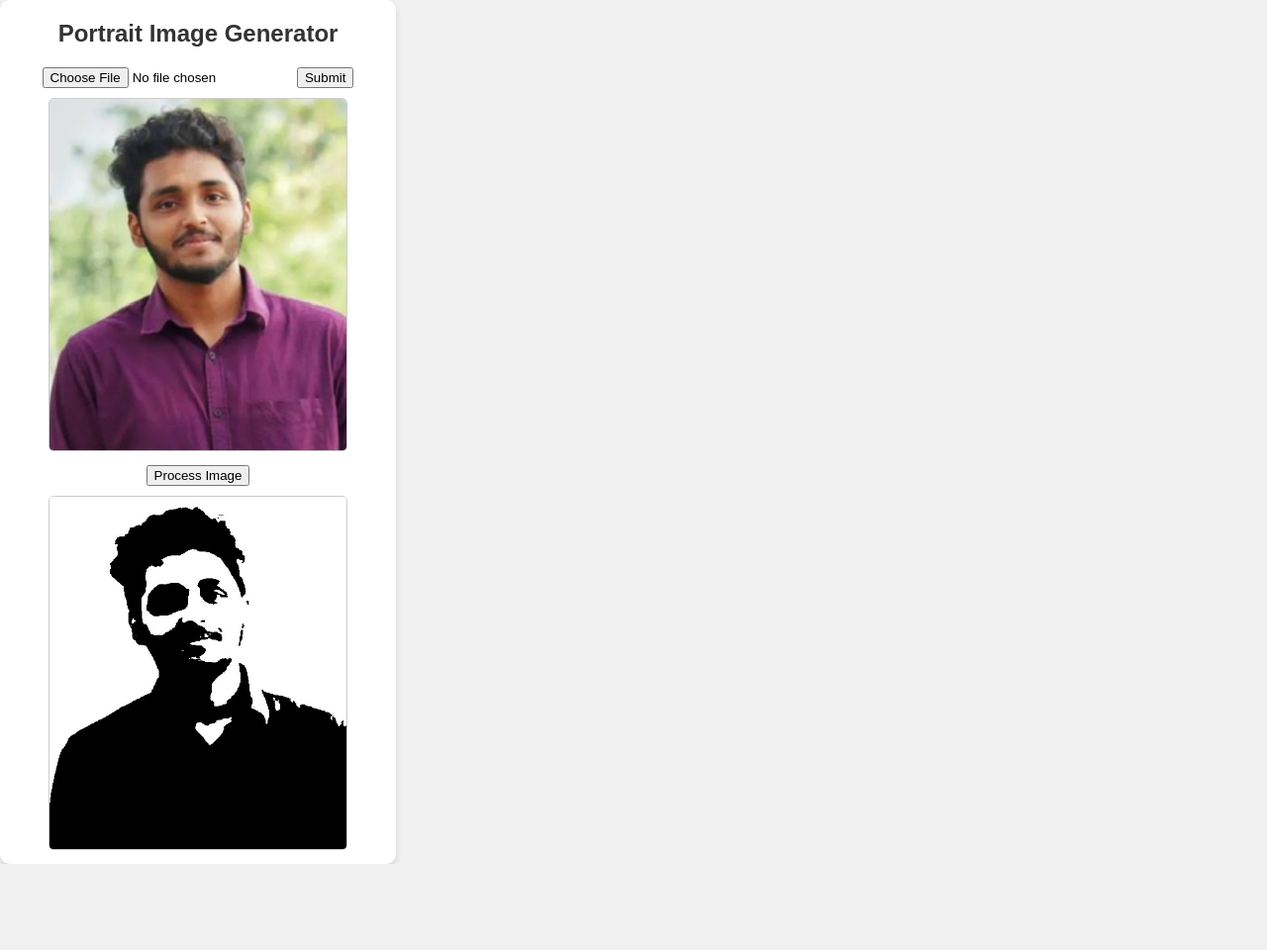
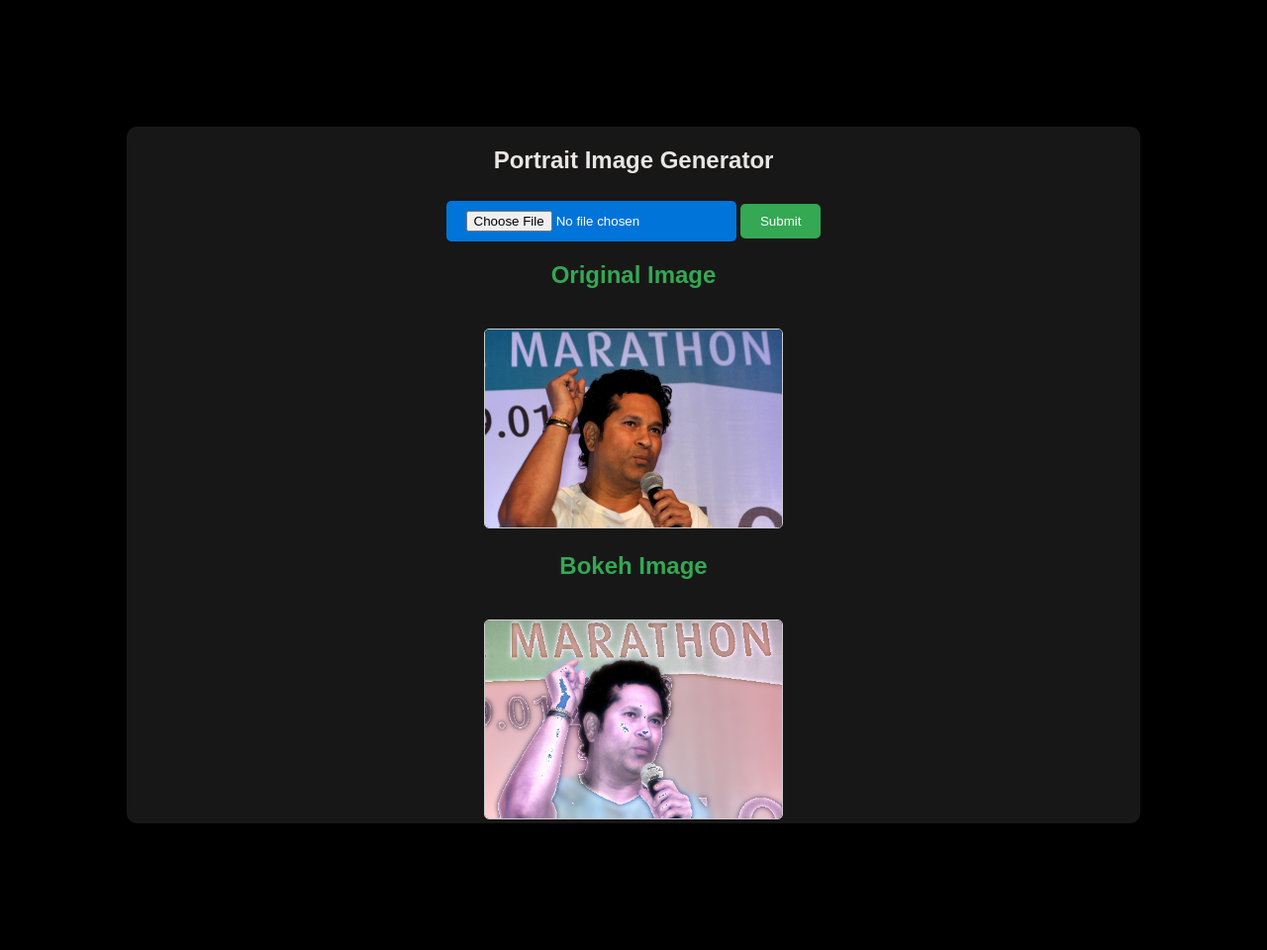
Before and after one commit to MuFazil/bokeh-flask, a Flask app: page / in a window 1280 px wide. Shown: the whole page at 99% size. Before the commit the page ends 873 px from the top, so only its background shows below. Run offline with Flask 3, Linux system fonts and the light colour scheme.

Commit message:
K means Segmentation added

```diff
--- a/main.py
+++ b/main.py
@@ -25,15 +25,79 @@ def index():
             # Perform image processing with OpenCV here
             # The processed image should replace the placeholder-image.png
 
-            image = cv2.imread("static/uploaded_image.jpg", cv2.IMREAD_GRAYSCALE)
+            image = cv2.imread("static/uploaded_image.jpg")
             # Set a threshold value
-            threshold_value = 128  # You can adjust this threshold as needed
-            # Apply binary thresholding
-            ret, binary_image = cv2.threshold(
-                image, threshold_value, 255, cv2.THRESH_BINARY
+            import numpy as np
+            import matplotlib.pyplot as plt
+
+            resize_percentage = 40
+            width = int(image.shape[1] * resize_percentage / 100)
+            height = int(image.shape[0] * resize_percentage / 100)
+            image = cv2.resize(image, (width, height))
+
+            image = cv2.cvtColor(image, cv2.COLOR_BGR2RGB)
+            pixel_values = image.reshape((-1, 3))
+
+            pixel_values = np.float32(pixel_values)
+
+            # define stopping criteria
+            criteria = (cv2.TERM_CRITERIA_EPS + cv2.TERM_CRITERIA_MAX_ITER, 100, 0.2)
+
+            # number of clusters (K)
+            k = 2
+            _, labels, (centers) = cv2.kmeans(
+                pixel_values, k, None, criteria, 10, cv2.KMEANS_RANDOM_CENTERS
             )
+
+            # convert back to 8 bit values
+            centers = np.uint8(centers)
+
+            # flatten the labels array
+            labels = labels.flatten()
+
+            # convert all pixels to the color of the centroids
+            segmented_image = centers[labels.flatten()]
+
+            # reshape back to the original image dimension
+            segmented_image = segmented_image.reshape(image.shape)
+
+            cluster = range(10)
+            for i in cluster:
+                masked_image = np.copy(image)
+                masked_image = masked_image.reshape((-1, 3))
+                masked_image[labels == i] = [0, 0, 0]
+                # convert back to original shape
+                masked_image = masked_image.reshape(image.shape)
+
+            # disable the non-required clusters(background segments)
+            masked_image = np.copy(image)
+            # convert to the shape of a vector of pixel values
+            masked_image = masked_image.reshape((-1, 3))
+            # color (i.e cluster) to disable
+            cluster = [1]
+            for i in cluster:
+                masked_image[labels == i] = [0, 0, 0]
+            # convert back to original shape
+            masked_image = masked_image.reshape(image.shape)
+
+            # convert the image back to BGR format
+            masked_image = cv2.cvtColor(masked_image, cv2.COLOR_RGB2BGR)
+
+            # creating a mask from the foreground image for the background
+            gray_mask = cv2.cvtColor(masked_image, cv2.COLOR_BGR2GRAY)
+
+            _, mask = cv2.threshold(gray_mask, 1, 255, cv2.THRESH_BINARY_INV)
+
+            # historical_background = cv2.bitwise_and(image, image, mask=mask)
+            historical_background = cv2.GaussianBlur(
+                image, (25, 25), 0
+            )  # Default kernel size
+
+            # Combine your resized image (foreground) and the historical background
+            output_image = cv2.add(masked_image, historical_background)
+
             # Save or display the binarized image
-            cv2.imwrite("static/processed_image.jpg", binary_image)
+            cv2.imwrite("static/processed_image.jpg", output_image)
 
             session["uploaded_image"] = "static/uploaded_image.jpg"
 
--- a/static/styles.css
+++ b/static/styles.css
@@ -1,17 +1,22 @@
 body {
     font-family: Arial, sans-serif;
-    background-color: #f0f0f0;
+    background-color: #000000;
     text-align: center;
     margin: 0;
     padding: 0;
+    width: 100vw;
+    color: #34A853;
 }
 
 .container {
-    width: 100%;
-    max-width: 400px;
+    color: #34A853
+
+    ;
+    width: 80vw;
+    margin: 10vw;
     /* margin: 20px auto; */
     padding-top: 20px;
-    background-color: #fff;
+    background-color: #181717;
     border-radius: 10px;
     box-shadow: 0 4px 6px rgba(0, 0, 0, 0.1);
 }
@@ -19,36 +24,51 @@ body {
 h1 {
     font-size: 24px;
     margin: 0 0 20px;
-    color: #333;
+    color: #eae5e5;
 }
 
-.buttons{
-    background-color: #d7dee3;
+/* Style for the file upload input */
+.custom-file-upload {
+    display: inline-block;
+    padding: 10px 20px;
+    background-color: #0074D9;
     color: #fff;
     border: none;
-    padding: 10px 20px;
-    font-size: 16px;
     border-radius: 5px;
     cursor: pointer;
-    margin-bottom: 20px;
 }
 
-button#upload-button:hover {
-    background-color: #0056b3;
+/* Style for the Submit button */
+.submit-button {
+    display: inline-block;
+    padding: 10px 20px;
+    background-color: #34A853;
+    color: #fff;
+    border: none;
+    border-radius: 5px;
+    cursor: pointer;
+    margin-top: 10px;
+}
+
+/* Style for the form container */
+#upload-form {
+    text-align: center;
+    margin-top: 20px;
 }
 
 .image-container {
 
     text-align: center;
+
 }
 
 .image-upload img,
 .image-process img {
-    margin-top: 10px;
+    margin-top: 20px;
     width: 100%;
     max-width: 300px;
     height: auto;
     border: 1px solid #ccc;
     border-radius: 5px;
-    margin-bottom: 10px;
+    /* margin-bottom: 10px; */
 }
--- a/templates/index.html
+++ b/templates/index.html
@@ -11,16 +11,21 @@
         <h1>Portrait Image Generator</h1>
         <!-- <input type="file" id="upload-button" accept="image/*"> -->
         <form id="upload-form" enctype="multipart/form-data" method="post" action="/">
-            <input type="file" name="image" id="upload-button" accept="image/*">
-            <button type="submit">Submit</button>
+            <label for="image" class="custom-file-upload">
+                <input type="file" name="image" id="upload-button" accept="image/*">
+            </label>
+            <button type="submit" class="submit-button">Submit</button>
         </form>
 
+
         <div class="image-container">
+            <h2>Original Image </h2>
             <div class="image-upload">
                 <img id="uploaded-image" src="{{ url_for('static', filename='uploaded_image.jpg') }}" alt="Uploaded Image">
             </div>
 
-            <button id="submit-button">Process Image</button>
+            <h2>Bokeh Image</h2>
+            <!-- <button id="submit-button">Process Image</button> -->
             <div class="image-process">
                 <img id="processed-image" src="{{ url_for('static', filename='processed_image.jpg') }}" alt="Processed Image">
             </div>
```
Also changed, not shown: bokeh.py (deleted, +0 -29 lines), static/script.js (+9 -0 lines), static/processed_image.jpg, static/uploaded_image.jpg.
